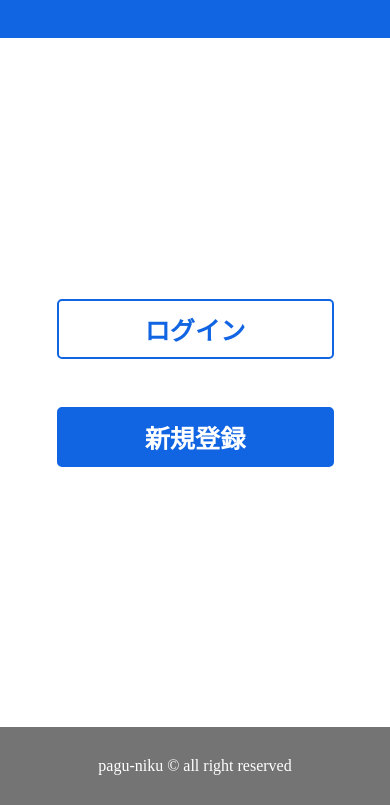
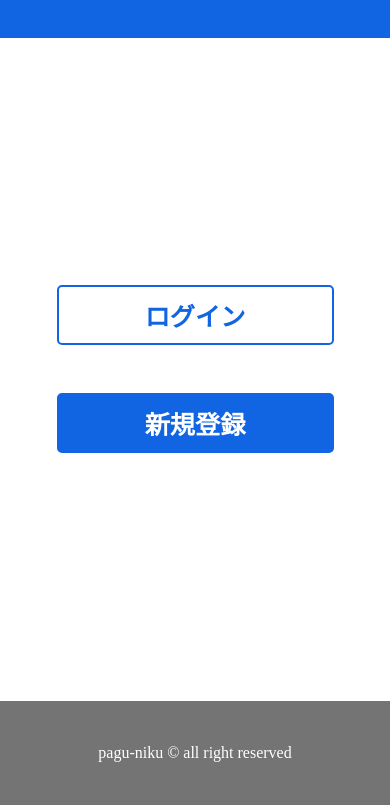
Before and after one commit to ka2fu/pugnavi, a plain HTML site: page index.html in a window 390 px wide. Shown: the part 90-895 px from the top of the page. Drawn offline with Linux system fonts and the light colour scheme.

Commit message:
change footer height

```diff
--- a/css/style.css
+++ b/css/style.css
@@ -38,7 +38,7 @@ a {
 @media screen and (max-width: 670px) {
   :root {
     --header-h: 8em;
-    --footer-h: 4.85em;
+    --footer-h: 6.5em;
     --button-h: 3.5em;
     --button-w: 70%;
     --button-txt: calc(var(--button-h) * 0.45);
```
